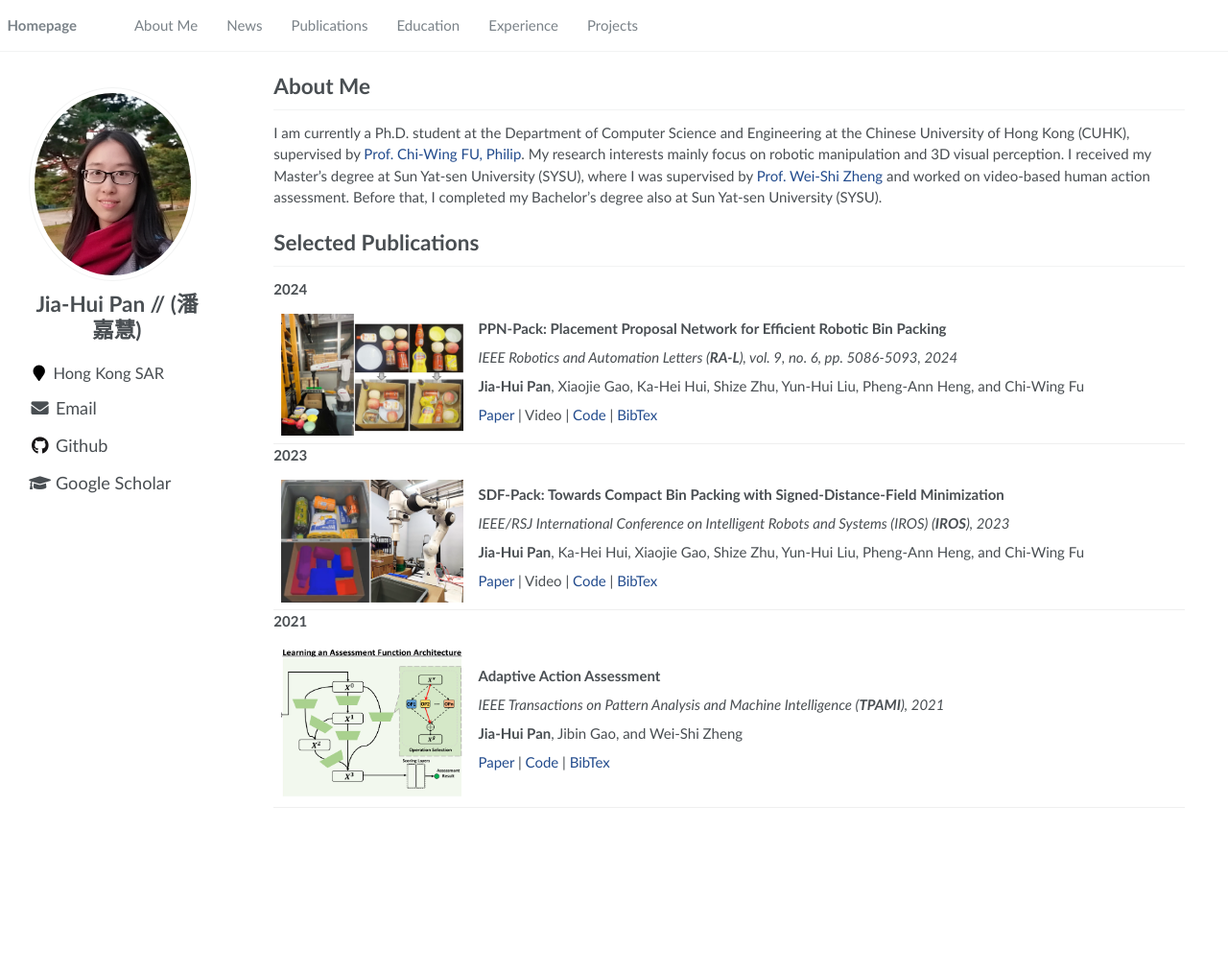
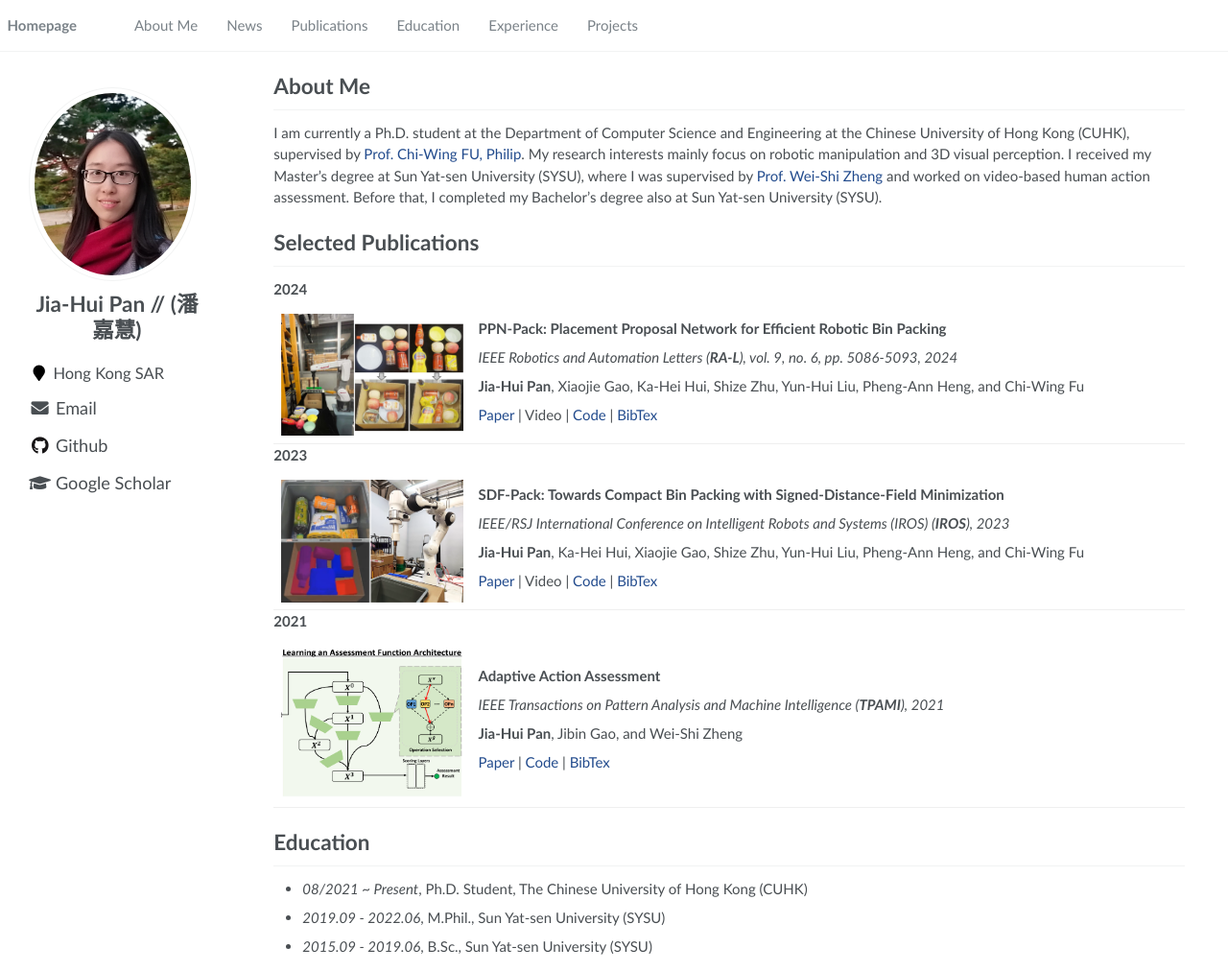
Before and after one commit to kwpoon/kwpoon.github.io, a Jekyll site: the page built from _pages/about.md, in a window 1280 px wide and 1012 px high. Shown: the whole window at 96% size. Built offline with Jekyll 4.4.1, drawn with Linux system fonts in a browser that asks for light colours.

Commit message:
Update about.md

```diff
--- a/_pages/about.md
+++ b/_pages/about.md
@@ -75,8 +75,8 @@ I am currently a Ph.D. student at the Department of Computer Science and Enginee
 </div>
 
 
-<!-- # Education
+# Education
 
 - *08/2021 ~ Present*, Ph.D. Student, The Chinese University of Hong Kong (CUHK)
 - *2019.09 - 2022.06*, M.Phil., Sun Yat-sen University (SYSU)
-- *2015.09 - 2019.06*, B.Sc., Sun Yat-sen University (SYSU) -->
+- *2015.09 - 2019.06*, B.Sc., Sun Yat-sen University (SYSU)
```
